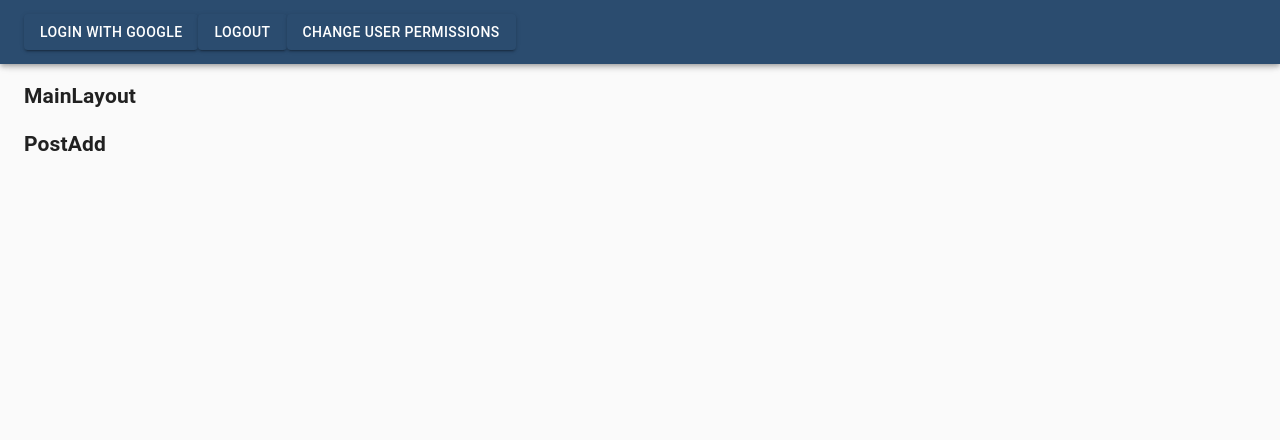
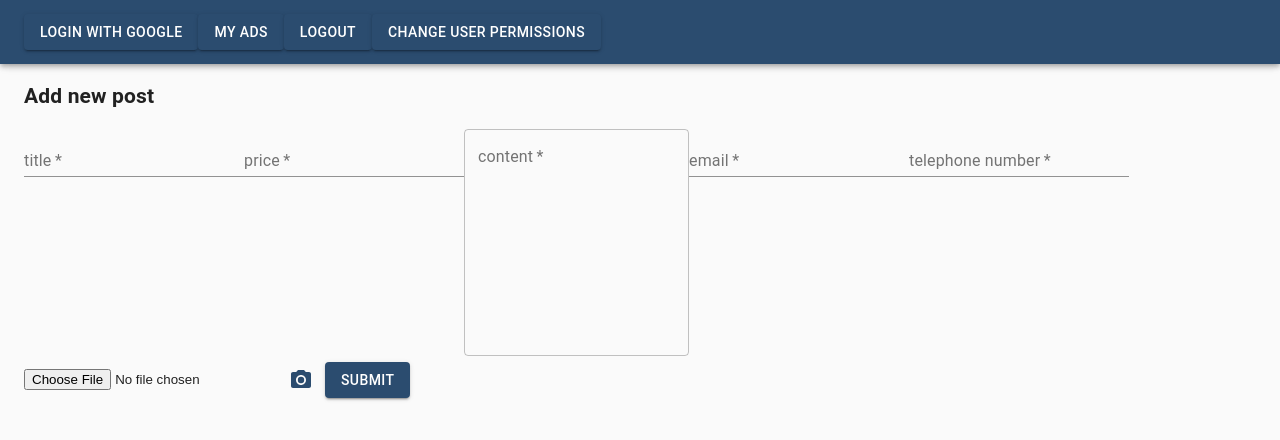
Before and after one commit to Xandreww/bulletin-board, a React (Create React App) app: page /post/add in a window 1280 px wide. Shown: the top 440 px of the page. Built offline with nearby package versions, Linux system fonts and the light colour scheme.

Commit message:
add Add Post form sketch

```diff
--- a/src/components/layout/Header/Header.js
+++ b/src/components/layout/Header/Header.js
@@ -16,6 +16,9 @@ const Component = ({ className, children }) => (
       Login with Google
     </Button>
     {/* for logged in */}
+    <Button variant="contained" color="primary" href="/">
+      My ads
+    </Button>
     <Button variant="contained" color="primary" href="/">
       Logout
     </Button>
--- a/src/components/layout/MainLayout/MainLayout.js
+++ b/src/components/layout/MainLayout/MainLayout.js
@@ -3,7 +3,6 @@ import PropTypes from 'prop-types';
 import AppBar from '@material-ui/core/AppBar';
 import Container from '@material-ui/core/Container';
 import Toolbar from '@material-ui/core/Toolbar';
-import { CssBaseline } from '@material-ui/core';
 import { Header } from '../Header/Header';
 
 import clsx from 'clsx';
@@ -24,7 +23,6 @@ const Component = ({ className, children }) => (
     </AppBar>
     <Container maxWidth="lg">
       <Toolbar />
-      <h2>MainLayout</h2>
       {children}
     </Container>
   </div>
--- a/src/components/views/Homepage/Homepage.js
+++ b/src/components/views/Homepage/Homepage.js
@@ -1,5 +1,6 @@
 import React from 'react';
 import PropTypes from 'prop-types';
+import Button from '@material-ui/core/Button';
 
 import clsx from 'clsx';
 
@@ -8,10 +9,14 @@ import clsx from 'clsx';
 
 import styles from './Homepage.module.scss';
 
-const Component = ({className, children}) => (
+const Component = ({ className, children }) => (
   <div className={clsx(className, styles.root)}>
-    <h2>Homepage</h2>
-    {children}
+    {/* for logged in*/}
+    <Button variant="contained" color="primary" href="/post/add">
+      Add new
+    </Button>
+    {/* for all*/}
+    <div>List of adds.....</div>
   </div>
 );
 
--- a/src/components/views/PostAdd/PostAdd.js
+++ b/src/components/views/PostAdd/PostAdd.js
@@ -1,5 +1,9 @@
 import React from 'react';
 import PropTypes from 'prop-types';
+import TextField from '@material-ui/core/TextField';
+import Button from '@material-ui/core/Button';
+import IconButton from '@material-ui/core/IconButton';
+import PhotoCamera from '@material-ui/icons/PhotoCamera';
 
 import clsx from 'clsx';
 
@@ -8,10 +12,27 @@ import clsx from 'clsx';
 
 import styles from './PostAdd.module.scss';
 
-const Component = ({className, children}) => (
+const Component = ({ className, children }) => (
   <div className={clsx(className, styles.root)}>
-    <h2>PostAdd</h2>
-    {children}
+    <h2>Add new post</h2>
+    <form autoComplete="off">
+      <TextField required id="title" label="title" />
+      <TextField required id="price" label="price" type="number" />
+      <TextField required id="content" label="content" multiline rows="10" variant="outlined" />
+      <TextField required id="email" type="email" label="email" />
+      <TextField required id="telephone" type="number" label="telephone number" />
+
+      {/* use display: 'none' on input */}
+      <input accept="image/*" id="icon-button-file" type="file" />
+      <label htmlFor="icon-button-file">
+        <IconButton color="primary" aria-label="upload picture" component="span">
+          <PhotoCamera />
+        </IconButton>
+      </label>
+      <Button variant="contained" color="primary">
+        Submit
+      </Button>
+    </form>
   </div>
 );
 
```
